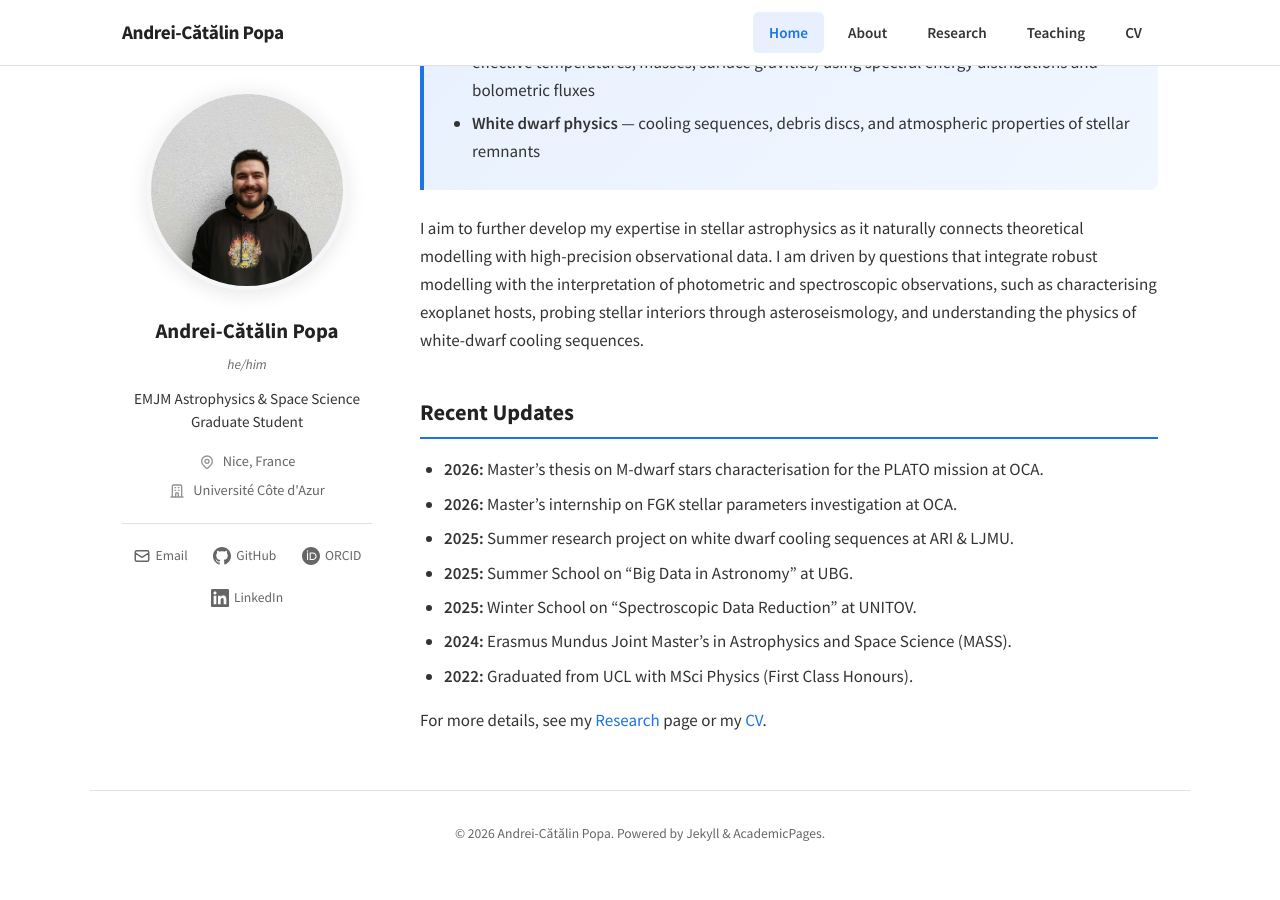
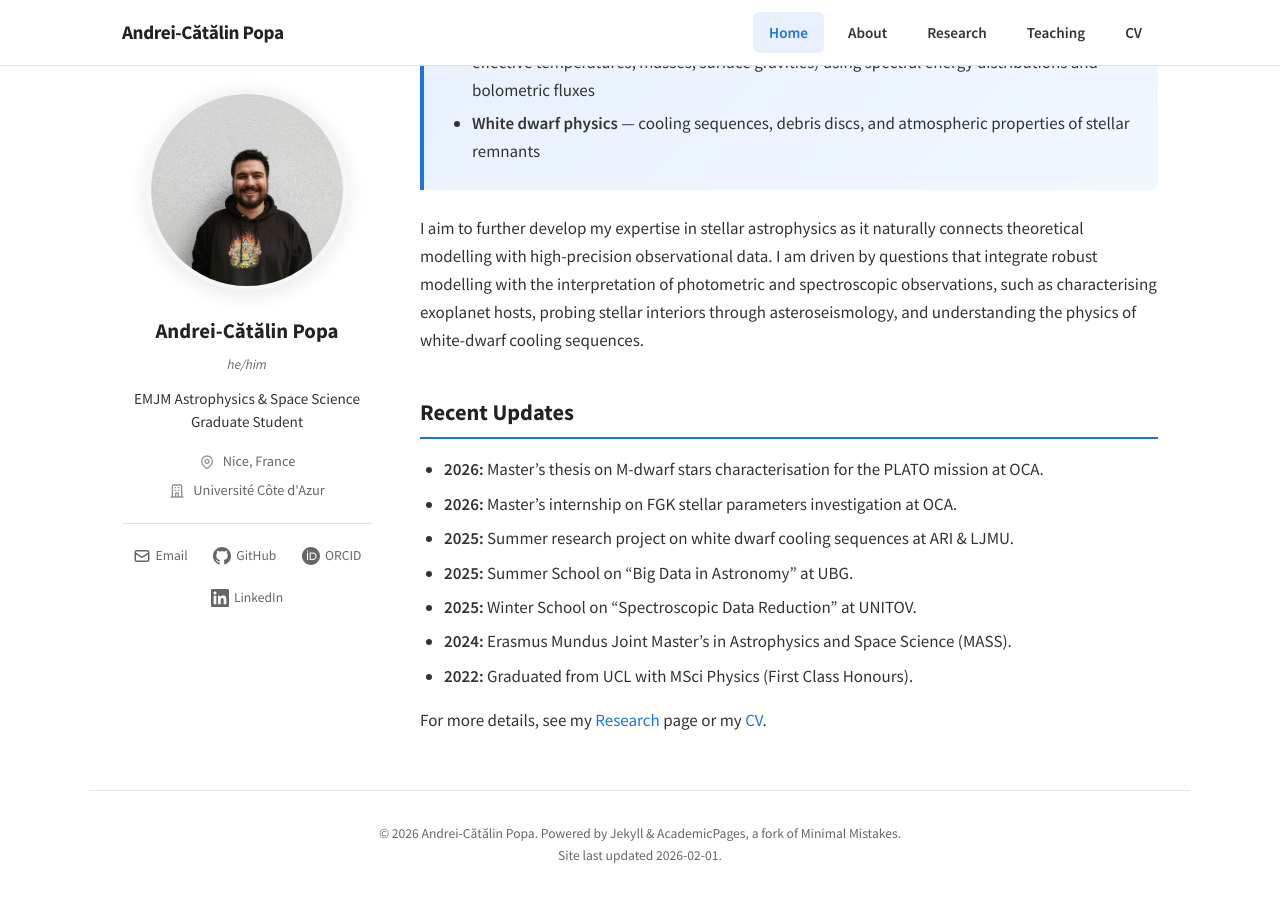
Before and after one commit to acpopa/acpopa.github.io, a Jekyll site: the page built from index.md, in a window 1280 px wide and 900 px high, scrolled down 637 px. Built offline with Jekyll 4.4.1, drawn with Linux system fonts in a browser that asks for light colours; before the commit the page ends 1514 px from its top, so only the background shows below that.

Commit message:
Enhance footer with last updated date and theme credit
Updated footer to include last updated date and credit to Minimal Mistakes theme.

```diff
--- a/_layouts/default.html
+++ b/_layouts/default.html
@@ -32,7 +32,8 @@
   </div>
 
   <footer class="site-footer">
-    <p>&copy; {{ 'now' | date: "%Y" }} {{ site.author.name }}. Powered by <a href="https://jekyllrb.com">Jekyll</a> & <a href="https://github.com/academicpages/academicpages.github.io">AcademicPages</a>.</p>
-  </footer>
+  <p>&copy; {{ 'now' | date: "%Y" }} {{ site.author.name }}. Powered by <a href="https://jekyllrb.com">Jekyll</a> & <a href="https://github.com/academicpages/academicpages.github.io">AcademicPages</a>, a fork of <a href="https://mademistakes.com/work/minimal-mistakes-jekyll-theme/">Minimal Mistakes</a>.<br>
+  Site last updated {{ 'now' | date: "%Y-%m-%d" }}.</p>
+</footer>
 </body>
 </html>
```
